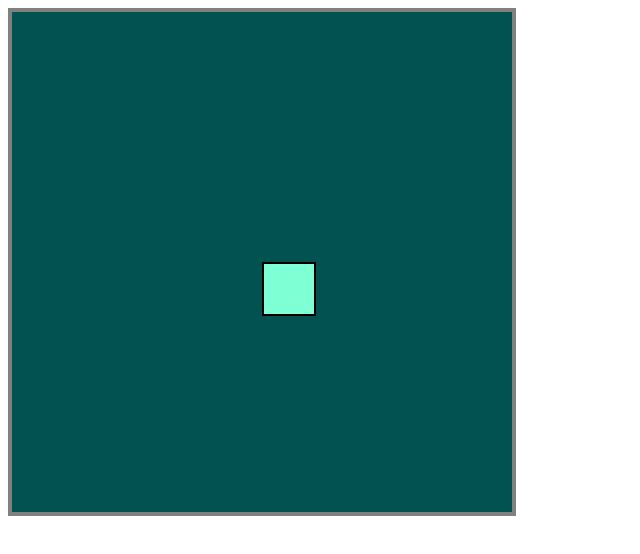
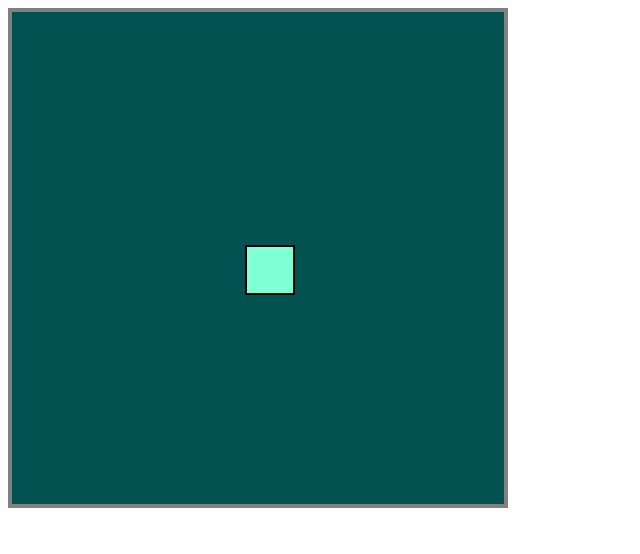
Before and after one commit to frampula/1, a plain HTML site: page index.html in a window 1280 px wide. Both pictures are taken after a click on the element 262 px from the left and 262 px from the top of the page. Shown: the whole page, without its empty margins (0-640 px from the left). Drawn offline with Linux system fonts and the light colour scheme.

Commit message:
Catch box game v2

```diff
--- a/index.js
+++ b/index.js
@@ -9,7 +9,9 @@ function clickHandler(event) {
   if (event.currentTarget === event.target) {
     const {target: {children: {box}}, clientX, clientY} = event
 
-    box.style.top = `${clientY}px`;
-    box.style.left = `${clientX}px`;
+
+
+    box.style.top = `${clientY - (box.offsetHeight / 2)}px`;
+    box.style.left = `${clientX - (box.offsetWidth / 2)}px`;
   }
 }
--- a/style.css
+++ b/style.css
@@ -1,8 +1,13 @@
+* {
+    box-sizing: border-box;
+}
+
 #game-field {
     background-color: rgb(2, 82, 82);
     border: 4px solid grey;
     width: 500px;
     height: 500px;
+    overflow: hidden;
 }
 
 #box {
@@ -10,5 +15,5 @@
     height: 50px;
     background-color: aquamarine;
     border: 2px solid black;
-    position: absolute;
+    position: relative;
 }
```
